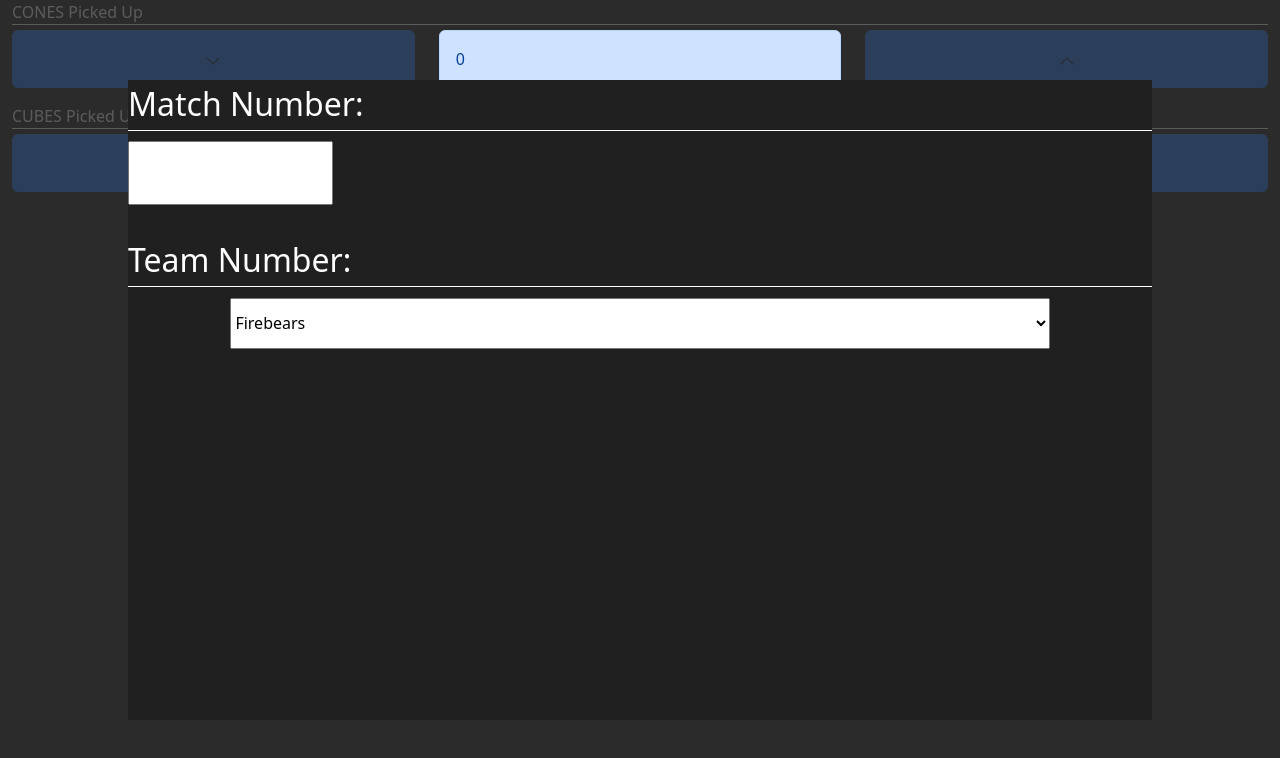
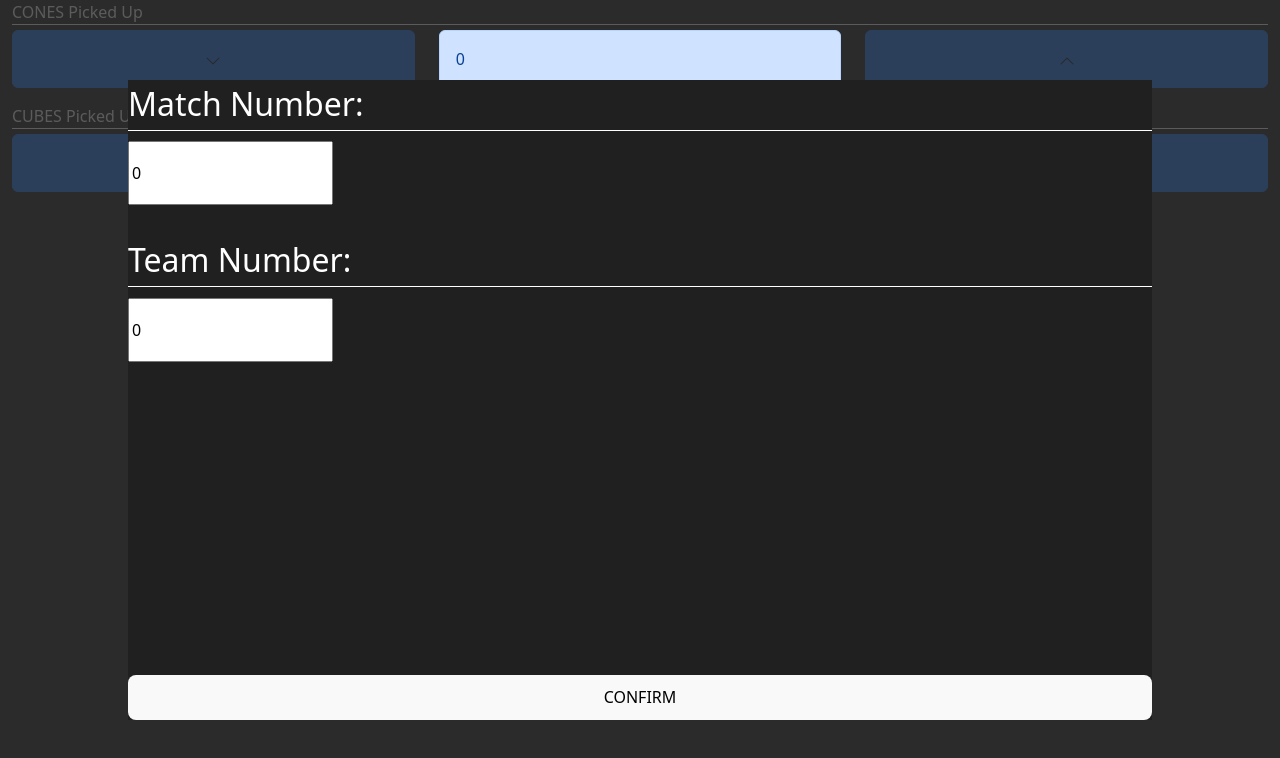
Before and after one commit to firebears-frc/ScoutingWebsite2, a React (Vite) app: page / in a window 1280 px wide. Shown: the top 758 px of the page. Built offline with nearby package versions, Linux system fonts and the light colour scheme.

Commit message:
Added User Input

```diff
--- a/src/App.jsx
+++ b/src/App.jsx
@@ -9,11 +9,22 @@ import TeamSelection from './components/TeamSelection';
 import ButtonList from './components/ButtonList';
 
 function App() {
-  const [count, setCount] = useState(0)
+  const [choosingTeam,setChooseTeam] = useState(true);
+  const [TeamNumber,setTeamNumber] = useState(0);
+  const [MatchNumber,setMatchNumber] = useState(0);
+
+  function onTeamChoose(Team,Match){
+    console.log("Got Team @ " + Team + " : " + Match);
+    setTeamNumber(Team);
+    setMatchNumber(Match);
+    setChooseTeam(false);
+  }
 
   return (
     <div style={{width: "100%", height: "100%", backgroundColor: "#101010"}} className="App">
-      <TeamSelection/>
+      {
+        choosingTeam ? <TeamSelection CallbackFunction={onTeamChoose}/> : ""
+      }
 
       <ButtonList Title="CONES Picked Up"/>
       <ButtonList Title="CUBES Picked Up"/>
--- /dev/null
+++ b/src/TBAapi.jsx
@@ -0,0 +1,3 @@
+class TBA {
+
+}
--- a/src/components/TeamSelection.jsx
+++ b/src/components/TeamSelection.jsx
@@ -1,20 +1,51 @@
-import React from 'react'
+import React, {useEffect,useState} from 'react'
 import styles from "./TeamSelection.module.css"
 
-const TeamSelection = () => {
+const TeamSelection = ({CallbackFunction}) => {
+  const params = new URLSearchParams(window.location.search);
+  const team = params.get("team");
+  const match = params.get("match");
+
+  const [teamNum,setTeam] = useState(0);
+  const [matchNum,setMatch] = useState(0);
+
+  useEffect(() => {
+    setTeam(team);
+    setMatch(match);
+  },[]);
+
+
   return (
     <div style={{width: '100%', height: '100%', backgroundColor: 'rgba(50,50,50,0.8)', position: 'absolute', zIndex: '99999 !importiant'}}>
         <div className={styles.z} style={{width: '80%', height: '80%', backgroundColor: 'rgb(32, 32, 32)',position: 'absolute', top: '10%', left: '10%'}}>
 
             <div style={{width: '100%',height: '8%',color: 'white',fontSize: '4vh', borderBottom: '1px solid white', display: 'block'}}>Match Number:</div>
-            <input type='number' style={{width: '20%', height: '10%', marginTop: '1%', marginBottom: "3%", display: 'block'}}></input>
+            <input value={teamNum} onChange={(event) => {setTeam(event.target.value)}} type='number' style={{width: '20%', height: '10%', marginTop: '1%', marginBottom: "3%", display: 'block'}}></input>
 
             <div style={{width: '100%',height: '8%',color: 'white',fontSize: '4vh', borderBottom: '1px solid white', display: 'block'}}>Team Number:</div>
+            <input value={matchNum} onChange={(event) => {setMatch(event.target.value)}}  type='number' style={{width: '20%', height: '10%', marginTop: '1%', marginBottom: "3%", display: 'block'}}></input>
+            {/*
             <select style={{width: '80%', height: '8%', marginLeft: '10%', marginTop: '1%'}}>
               <option value="2846">Firebears</option>
               <option value="1010">Binary</option>
               <option value="0000">N/A</option>
             </select>
+            */}
+
+            <button
+            style={{
+              width: '100%',
+              height: 'auto',
+              position: 'absolute',
+              bottom: '0%',
+            }}
+            onClick={
+              () => {
+                console.log("Chose Team @ " + teamNum + " : on Match " + matchNum);
+                CallbackFunction(teamNum,matchNum)
+              }
+            }
+            >CONFIRM</button>
         </div>
     </div>
   )
```
